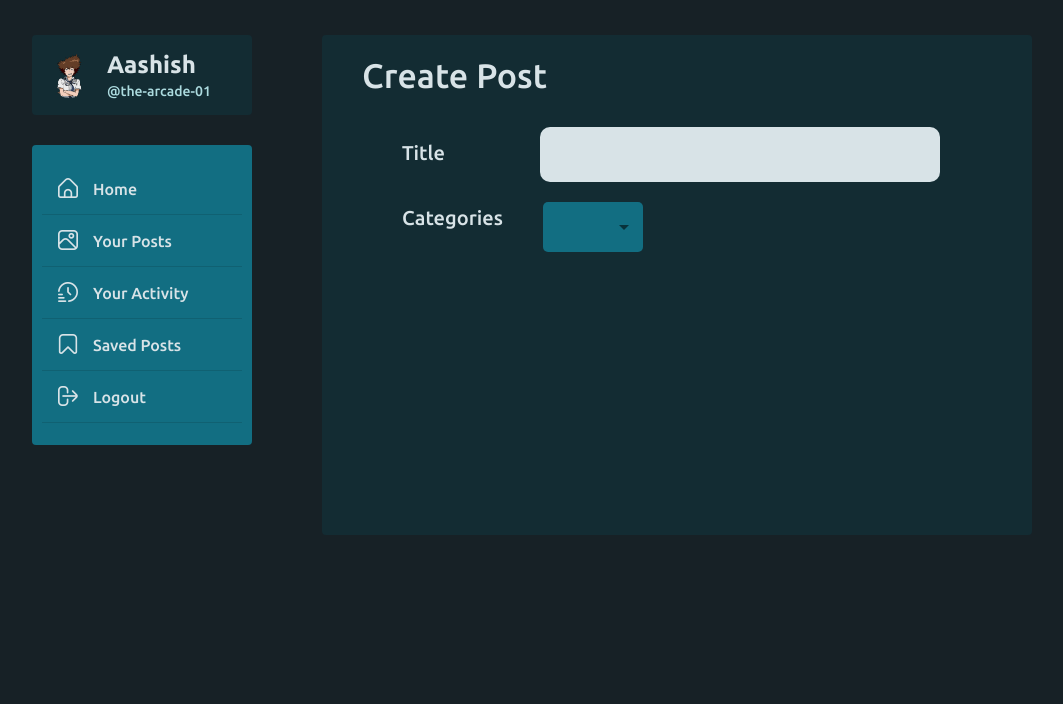
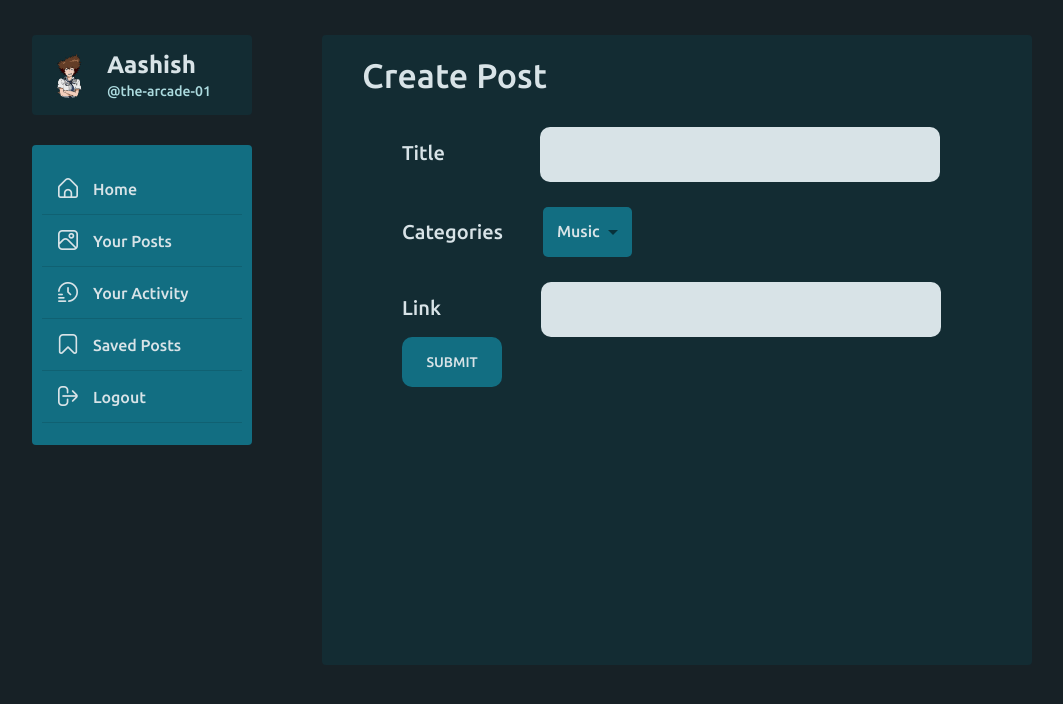
Before and after one commit to the-arcade-01/Sociot, a React (Create React App) app: page /create in a window 1280 px wide. Shown: the top 704 px of the page, without its empty margins (108-1171 px from the left). Built offline with nearby package versions, Linux system fonts and the light colour scheme.

Commit message:
textarea and emoji mart remaining in create post, rest done

```diff
--- a/src/pages/CreatePost.js
+++ b/src/pages/CreatePost.js
@@ -1,15 +1,27 @@
-import React from "react";
+import React, { useState } from "react";
 
 import Paper from "@mui/material/Paper";
 import Typography from "@mui/material/Typography";
 import TextField from "@mui/material/TextField";
 import InputLabel from "@mui/material/InputLabel";
 import Box from "@mui/material/Box";
-import FormControl from "@mui/material/FormControl";
 import Select from "@mui/material/Select";
 import MenuItem from "@mui/material/MenuItem";
+import Button from "@mui/material/Button";
 
 const CreatePost = () => {
+  const [title, setTitle] = useState("");
+  const [category, setCategory] = useState("music");
+  const [link, setLink] = useState("");
+
+  const onSubmit = (e) => {
+    e.preventDefault();
+    console.log(title, category, link);
+    setTitle("");
+    setCategory("music");
+    setLink("");
+  };
+
   const categories = [
     "Music",
     "Funny",
@@ -24,14 +36,18 @@ const CreatePost = () => {
       sx={{
         background: "#132c33",
         padding: "20px 40px",
-        height: "500px",
+        height: "630px",
         width: "780px",
       }}
     >
       <Typography variant="h4" sx={{ fontWeight: "500", color: "#d8e3e7" }}>
         Create Post
       </Typography>
-      <form autoComplete="off" style={{ margin: "30px 40px" }}>
+      <form
+        onSubmit={onSubmit}
+        autoComplete="off"
+        style={{ margin: "30px 40px" }}
+      >
         <div
           style={{
             display: "flex",
@@ -47,6 +63,9 @@ const CreatePost = () => {
             </Typography>
           </InputLabel>
           <TextField
+            required
+            value={title}
+            onChange={(e) => setTitle(e.target.value)}
             sx={{
               background: "#d8e3e7",
               color: "#132c33",
@@ -73,22 +92,28 @@ const CreatePost = () => {
           style={{
             display: "flex",
             gap: "40px",
-            marginTop: "20px",
+            marginTop: "25px",
+            alignItems: "center",
           }}
         >
           <Typography variant="h6" sx={{ color: "#d8e3e7" }}>
             Categories
           </Typography>
-          <Box sx={{ background: "#126e82", borderRadius: "5px" }}>
+          <Box
+            sx={{
+              background: "#126e82",
+              borderRadius: "5px",
+            }}
+          >
             <Select
+              value={category}
+              onChange={(e) => setCategory(e.target.value)}
               sx={{
                 border: "none",
-                width: "100px",
                 height: "50px",
                 borderRadius: "5px",
                 color: "#d8e3e7",
                 fontWeight: "500",
-                minWidth: "100px",
                 "& .MuiOutlinedInput-notchedOutline": {
                   border: "none",
                 },
@@ -105,7 +130,7 @@ const CreatePost = () => {
             >
               {categories.map((cate, index) => {
                 return (
-                  <MenuItem key={index} value={`${cate}.toLowerCase()`}>
+                  <MenuItem key={index} value={cate.toLowerCase()}>
                     {cate}
                   </MenuItem>
                 );
@@ -113,6 +138,61 @@ const CreatePost = () => {
             </Select>
           </Box>
         </div>
+        <div
+          style={{
+            display: "flex",
+            gap: "100px",
+            marginTop: "25px",
+          }}
+        >
+          <InputLabel>
+            <Typography
+              variant="h6"
+              sx={{ color: "#d8e3e7", marginTop: "10px" }}
+            >
+              Link
+            </Typography>
+          </InputLabel>
+          <TextField
+            value={link}
+            onChange={(e) => setLink(e.target.value)}
+            sx={{
+              background: "#d8e3e7",
+              color: "#132c33",
+              fontWeight: "500",
+              height: "55px",
+              width: "400px",
+              borderRadius: "10px",
+              "& .MuiOutlinedInput-notchedOutline": {
+                border: "none",
+              },
+              "&:hover .MuiOutlinedInput-notchedOutline": {
+                border: "none",
+              },
+              "& .Mui-focused .MuiOutlinedInput-notchedOutline": {
+                border: "none",
+              },
+              "& .Mui-disabled .MuiOutlinedInput-notchedOutline": {
+                border: "none",
+              },
+            }}
+          />
+        </div>
+        <Button
+          sx={{
+            background: "#126e82",
+            color: "#d8e3e7",
+            width: "100px",
+            height: "50px",
+            borderRadius: "10px",
+            "&:hover": {
+              background: "#172126",
+            },
+          }}
+          type="submit"
+        >
+          Submit
+        </Button>
       </form>
     </Paper>
   );
```
